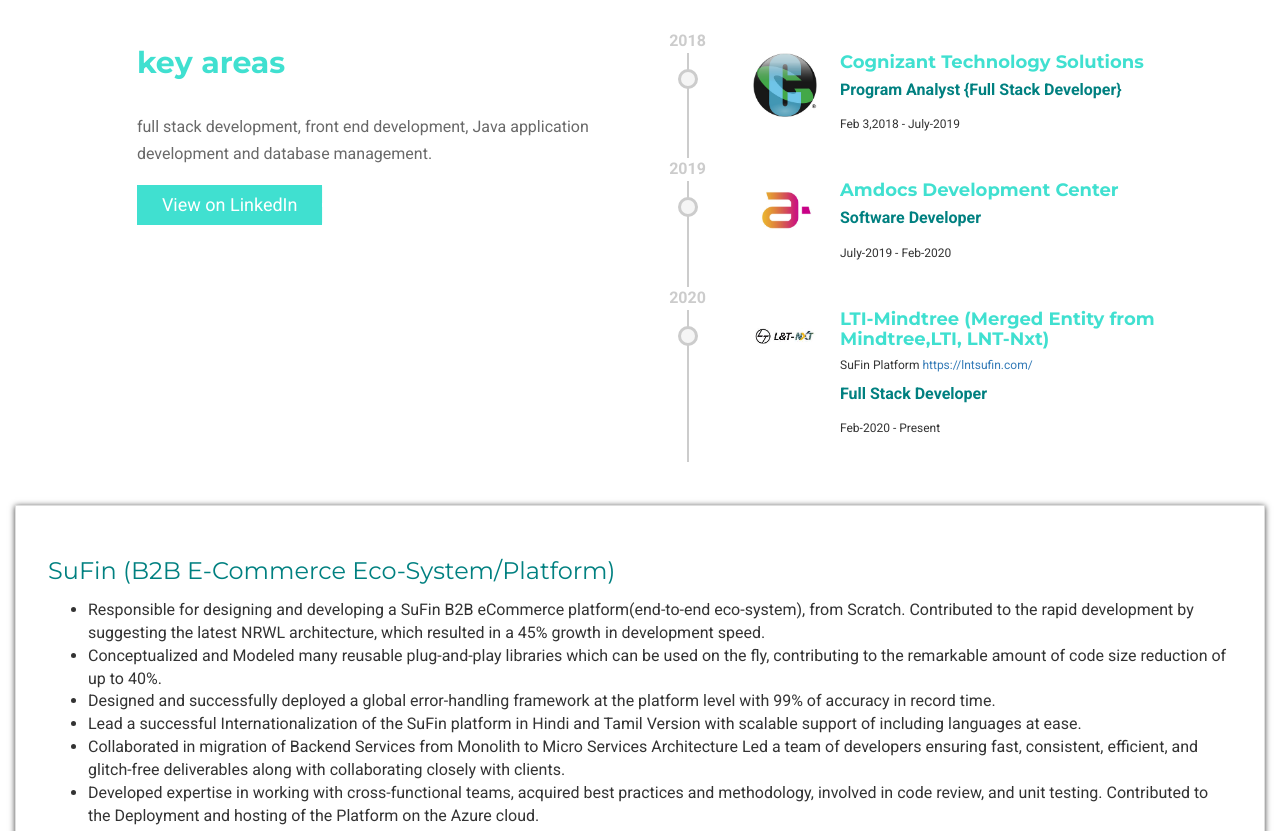
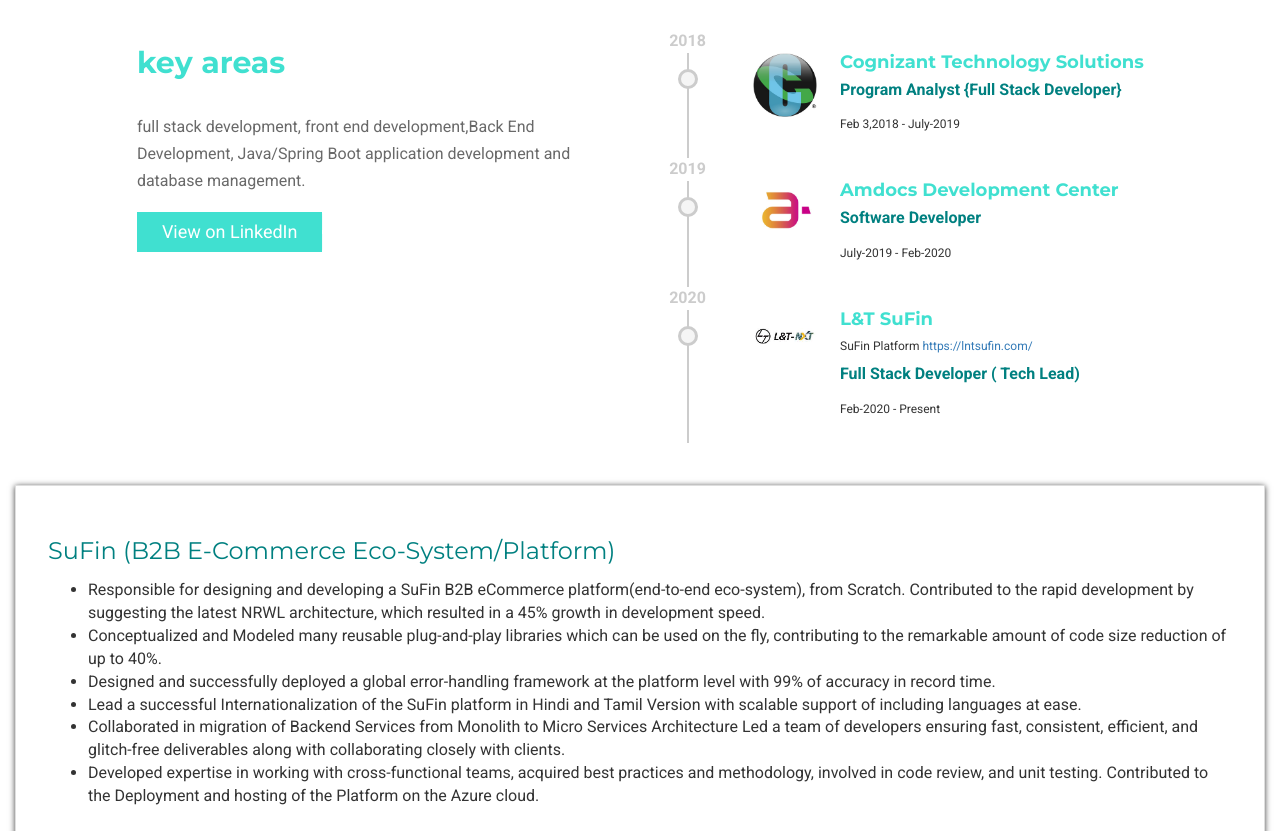
Before and after one commit to abhishekM30/abhishekM30.github.io, a plain HTML site: page index.html in a window 1280 px wide. Shown: the part 1398-2229 px from the top of the page. Drawn offline with nearby package versions, Linux system fonts and the light colour scheme; files whose address does not match are found by name.

Commit message:
Feb 2025 - 7 years update

```diff
--- a/index.html
+++ b/index.html
@@ -67,7 +67,7 @@
             <!-- Brand and toggle get grouped for mobile display -->
             <div class="navbar-header">
                 <!-- <a class="navbar-brand" href="#about">
-                    <img alt="Harsh Agrawal" class="navbar-brand" src="img/marina_marques_logo.png">
+                   <img alt="Harsh Agrawal" class="navbar-brand" src="img/marina_marques_logo.png">
                 </a> -->
                 <button type="button" class="navbar-toggle" data-toggle="collapse" data-target="#ResponsiveNav">
                     <span class="icon-bar"></span>
@@ -223,7 +223,7 @@
                 <div class="row">
                     <div class="col-md-6 timeline-label">
                         <h4>key areas</h4>
-                        <p>full stack development, front end development, Java application development and database
+                        <p>full stack development, front end development,Back End Development, Java/Spring Boot application development and database
                             management.</p>
                         <a href="https://www.linkedin.com/in/abhishek-mhaiskar/" alt="LinkedIn profile" target="_blank">
                             <div class="button-group-li">
@@ -278,9 +278,9 @@
                                     <img src="img/lntnxt.png" alt="lnt-nxt">
                                 </div>
                                 <div class="timeline-experience-info clear-after">
-                                    <h5>LTI-Mindtree (Merged Entity from Mindtree,LTI, LNT-Nxt)</h5>
+                                    <h5> L&T SuFin </h5>
                                     <h6>SuFin Platform <a href="https://lntsufin.com/">https://lntsufin.com/</a></h6>
-                                    <div class="timeline-role">Full Stack Developer</div>
+                                    <div class="timeline-role">Full Stack Developer ( Tech Lead) </div>
                                     <p>Feb-2020 - Present</p>
                                 </div>
                                 <!-- experience-info -->
@@ -633,8 +633,8 @@
 
                 <div class="col-md-12">
                     <div class="color-light">
-                        <h2 class="wow bounceInDown" data-wow-delay="1s">Presently working at LTI-Mindtree as Full Stack
-                            Developer.
+                        <h2 class="wow bounceInDown" data-wow-delay="1s">Presently working at L&T SuFin as Full Stack
+                            Developer ( Tech Lead ).
                             So more skills to be acquired.</h2>
                     </div>
                 </div>
```
